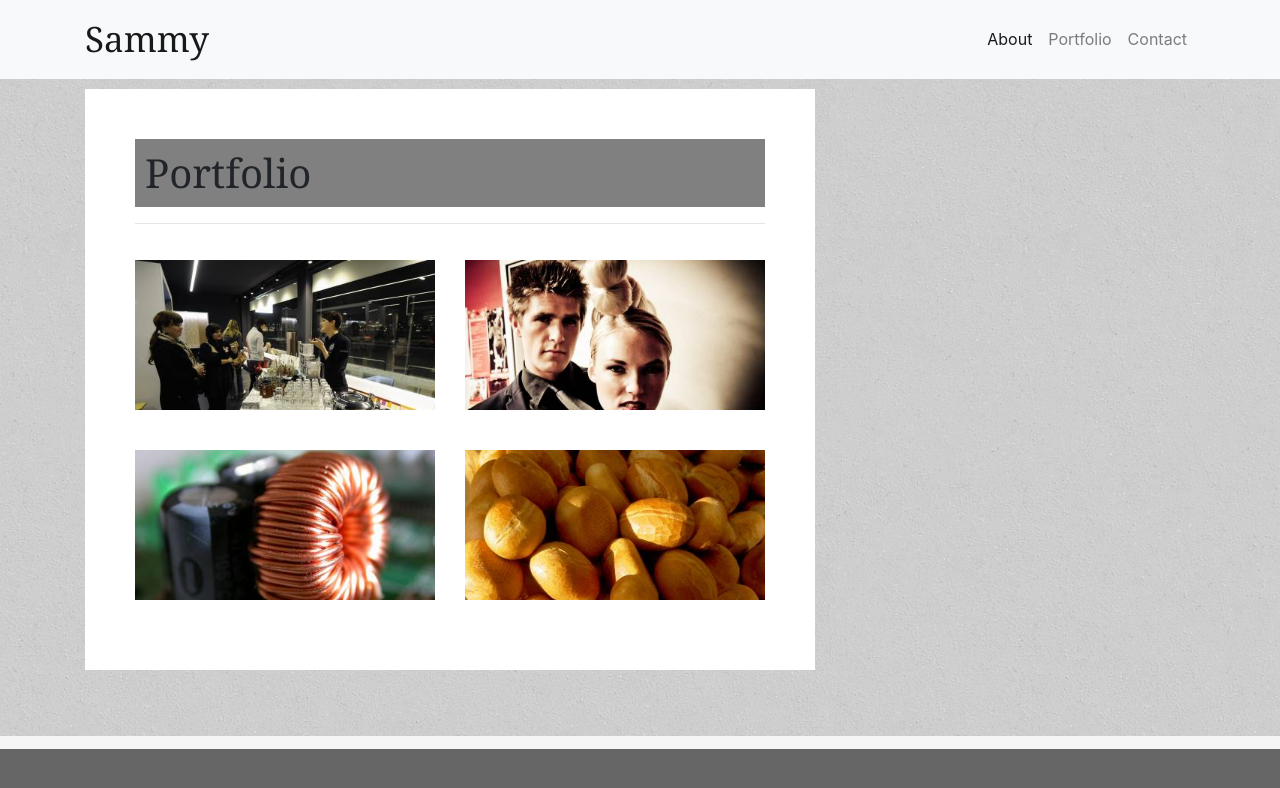
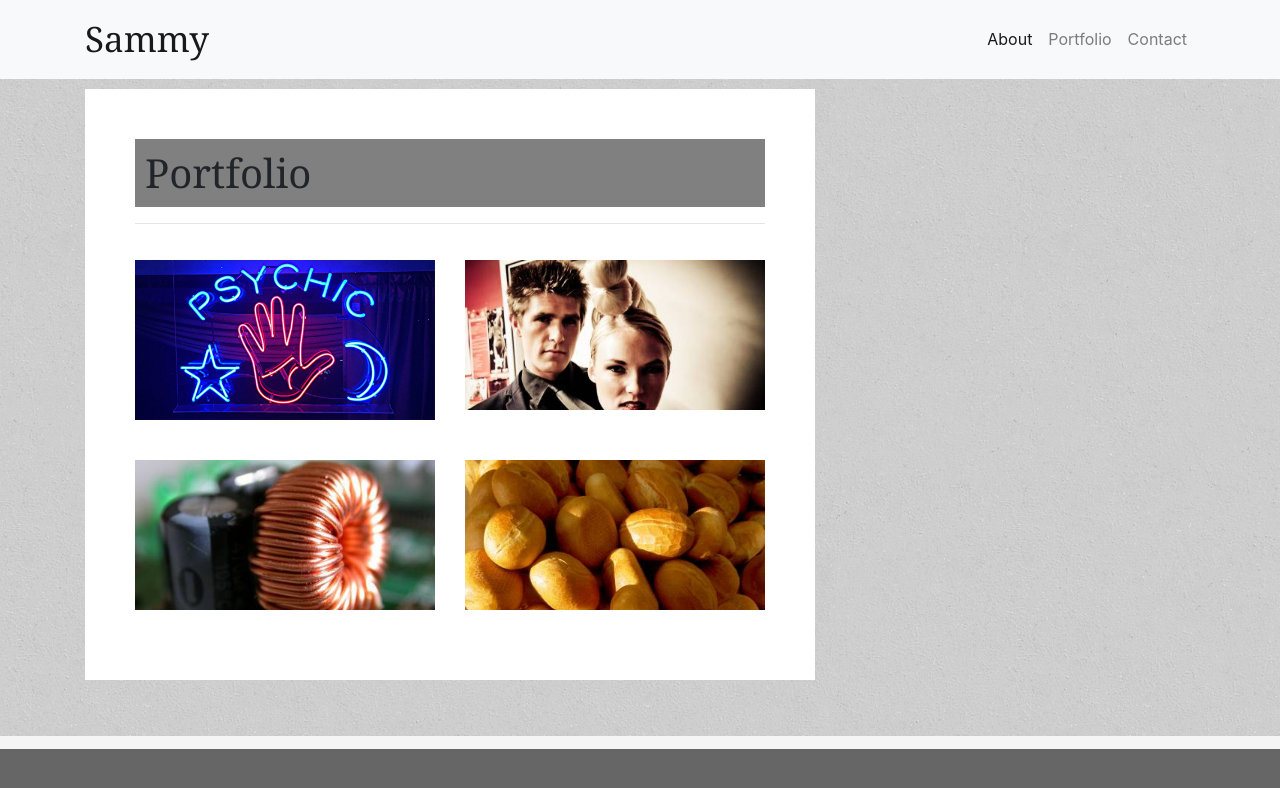
Before and after one commit to albasateneh/Bootstrap-Portfolio, a plain HTML site: page portfolio.html in a window 1280 px wide. Drawn offline with nearby package versions, Linux system fonts and the light colour scheme.

Commit message:
psychic game link added

```diff
--- a/portfolio.html
+++ b/portfolio.html
@@ -51,7 +51,10 @@
               <hr />
               <div class="row">
                 <div class="col-sm-6 col-md-12 col-lg-6">
-                  <img class="img-fluid port-image" src="./assets/images/img1.jpeg" alt="">
+                  <a href="https://albasateneh.github.io/Psychic-Game/">
+                  <img class="img-fluid port-image" src="./assets/images/psy.jpg" alt="">
+                </a>
+
                 </div>
                 <div class="col-sm-6 col-md-12 col-lg-6">
                   <img class="img-fluid port-image" src="./assets/images/img2.jpeg" alt="">
```
Also changed, not shown: assets/images/psy.jpg (added), 2 other files.
